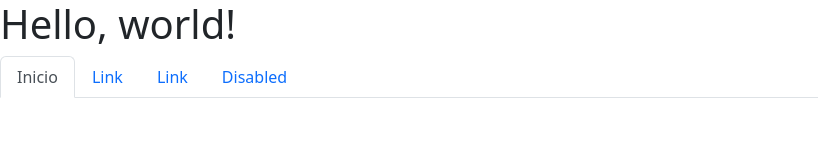
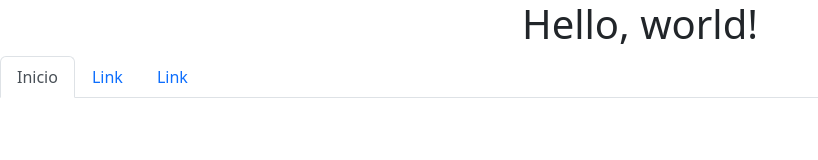
Before and after one commit to Melinamitre/pruebaproyecto1, a plain HTML site: page segunda.html in a window 1280 px wide. Shown: the whole page, without its empty margins (0-818 px from the left). Drawn offline with nearby package versions, Linux system fonts and the light colour scheme.

Commit message:
actualizacion

```diff
--- a/segunda.html
+++ b/segunda.html
@@ -7,7 +7,7 @@
     <link href="https://cdn.jsdelivr.net/npm/bootstrap@5.2.0-beta1/dist/css/bootstrap.min.css" rel="stylesheet" integrity="sha384-0evHe/X+R7YkIZDRvuzKMRqM+OrBnVFBL6DOitfPri4tjfHxaWutUpFmBp4vmVor" crossorigin="anonymous">
   </head>
   <body>
-    <h1>Hello, world!</h1>
+   <center><h1>Hello, world!</h1></center>
     <script src="https://cdn.jsdelivr.net/npm/bootstrap@5.2.0-beta1/dist/js/bootstrap.bundle.min.js" integrity="sha384-pprn3073KE6tl6bjs2QrFaJGz5/SUsLqktiwsUTF55Jfv3qYSDhgCecCxMW52nD2" crossorigin="anonymous"></script>
     <ul class="nav nav-tabs">
         <li class="nav-item">
@@ -19,9 +19,6 @@
         <li class="nav-item">
           <a class="nav-link" href="segunda.html">Link</a>
         </li>
-        <li class="nav-item">
-          <a class="nav-link" href="tercera.html">Disabled</a>
-        </li>
       </ul>
 
 
```
Also changed, not shown: primera.html (+1 -4 lines), tercera.html (+1 -4 lines).
